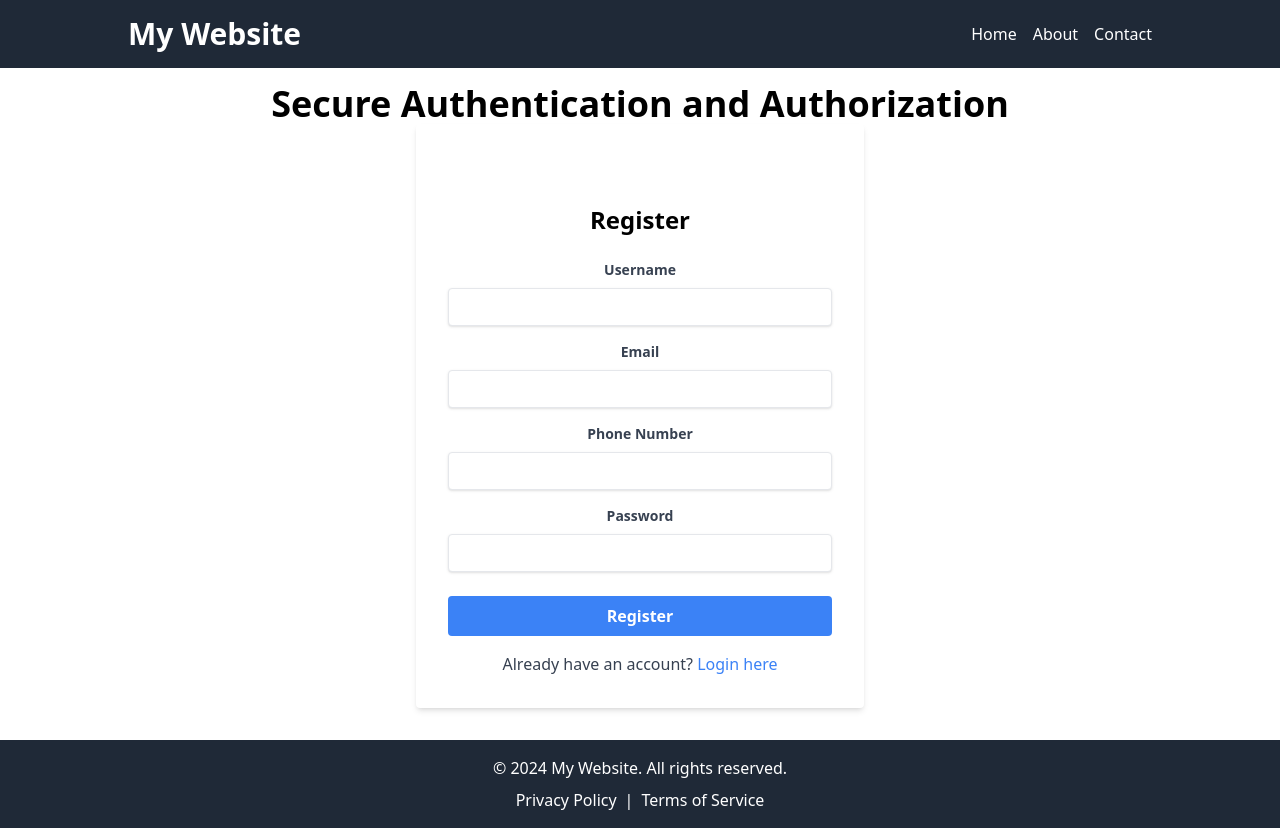
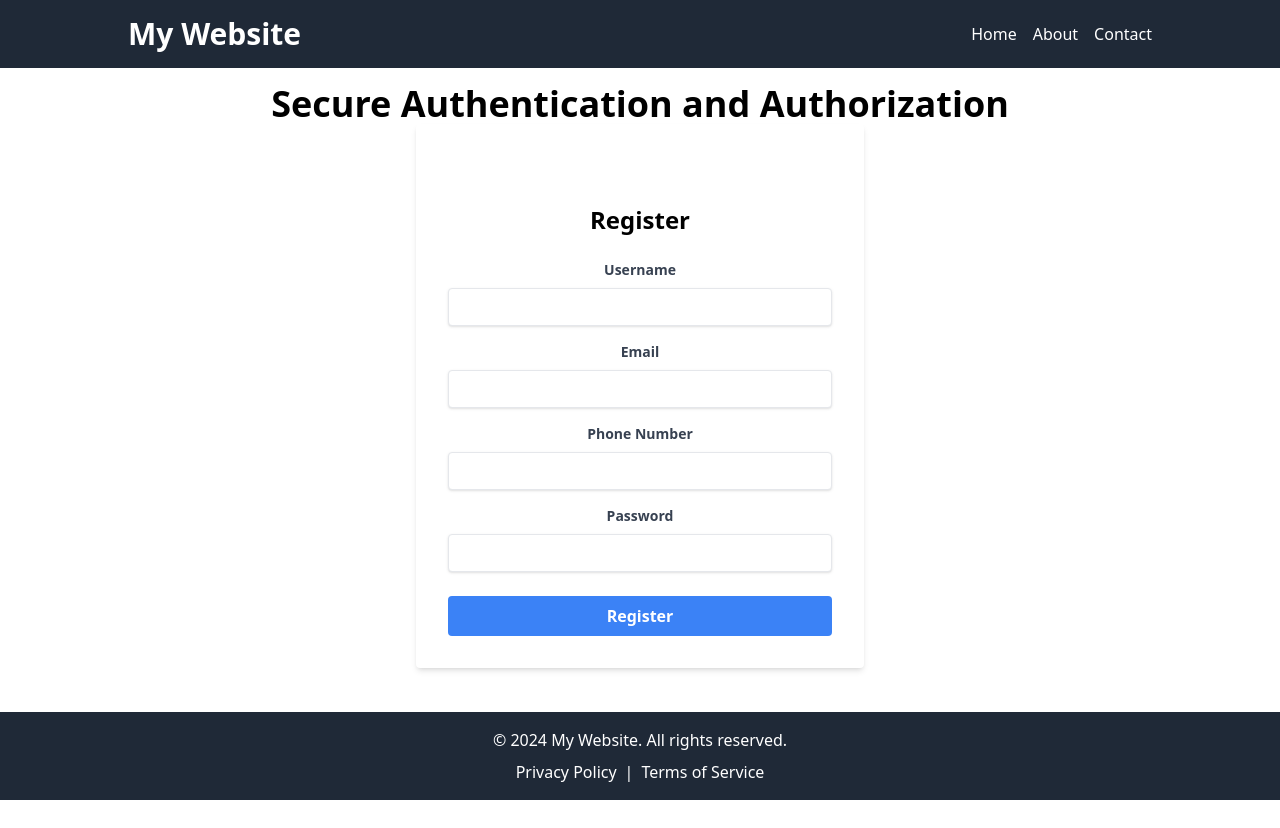
Before and after one commit to Rupehyadav/secure-authentication-authorization-frontend, a React (Vite) app: page / in a window 1280 px wide. After the commit the page ends 800 px from the top, so only its background shows below. Built offline with nearby package versions, Linux system fonts and the light colour scheme.

Commit message:
Complete notification for warning messages

```diff
--- a/src/components/RegisterForm.tsx
+++ b/src/components/RegisterForm.tsx
@@ -7,7 +7,7 @@ const RegisterForm: React.FC = () => {
   const [phoneNumber, setPhoneNumber] = useState("");
   const [password, setPassword] = useState("");
   const [isRegistered, setIsRegistered] = useState(false);
-  const [notification, setNotification] = useState("");
+  const [notification, setNotification] = useState({ message: "", type: "" });
   const navigate = useNavigate();
 
   const handleSubmit = (e: React.FormEvent) => {
@@ -15,18 +15,24 @@ const RegisterForm: React.FC = () => {
 
     console.log({ username, email, phoneNumber, password });
 
-    // Simulate successful registration
+    // Check if all fields are filled
     if (username && email && phoneNumber && password) {
-      // Add some basic password validation here if needed
+      // Add some basic password validation here
       if (password.length < 6) {
-        alert("Password must be at least 6 characters long.");
+        // Set notification to error type (red color)
+        setNotification({
+          message: "Password must be at least 6 characters long.",
+          type: "error",
+        });
         return;
       }
 
+      // On successful registration, show success notification
       setIsRegistered(true);
-      setNotification(
-        "Email verification link has been sent to your email address."
-      );
+      setNotification({
+        message: "Email verification link has been sent to your email address.",
+        type: "success",
+      });
 
       // Clear the form (optional)
       setUsername("");
@@ -37,10 +43,10 @@ const RegisterForm: React.FC = () => {
       // Redirect to login page after 5 seconds
       setTimeout(() => {
         navigate("/login");
-        setNotification(""); // Clear notification
+        setNotification({ message: "", type: "" }); // Clear notification
       }, 5000);
     } else {
-      alert("Please fill out all fields");
+      alert("Please fill out all fields.");
     }
   };
 
@@ -49,12 +55,16 @@ const RegisterForm: React.FC = () => {
       <h2 className="text-2xl font-bold text-center mb-6">Register</h2>
 
       {/* Show Notification */}
-      {notification && (
+      {notification.message && (
         <div
-          className="bg-green-100 border border-green-400 text-green-700 px-4 py-3 rounded relative mb-4"
+          className={`px-4 py-3 rounded relative mb-4 ${
+            notification.type === "error"
+              ? "bg-red-100 border border-red-400 text-red-700"
+              : "bg-green-100 border border-green-400 text-green-700"
+          }`}
           role="alert"
         >
-          <span className="block sm:inline">{notification}</span>
+          <span className="block sm:inline">{notification.message}</span>
         </div>
       )}
 
@@ -142,14 +152,16 @@ const RegisterForm: React.FC = () => {
         </div>
       </form>
 
-      <div className="text-center mt-4">
-        <p className="text-gray-700">
-          Already have an account?{" "}
+      {isRegistered && (
+        <div className="text-center mt-4">
+          <p className="text-gray-700">
+            After verifying your email, please login:
+          </p>
           <Link to="/login" className="text-blue-500 hover:underline">
-            Login here
+            Go to Login
           </Link>
-        </p>
-      </div>
+        </div>
+      )}
     </div>
   );
 };
```
